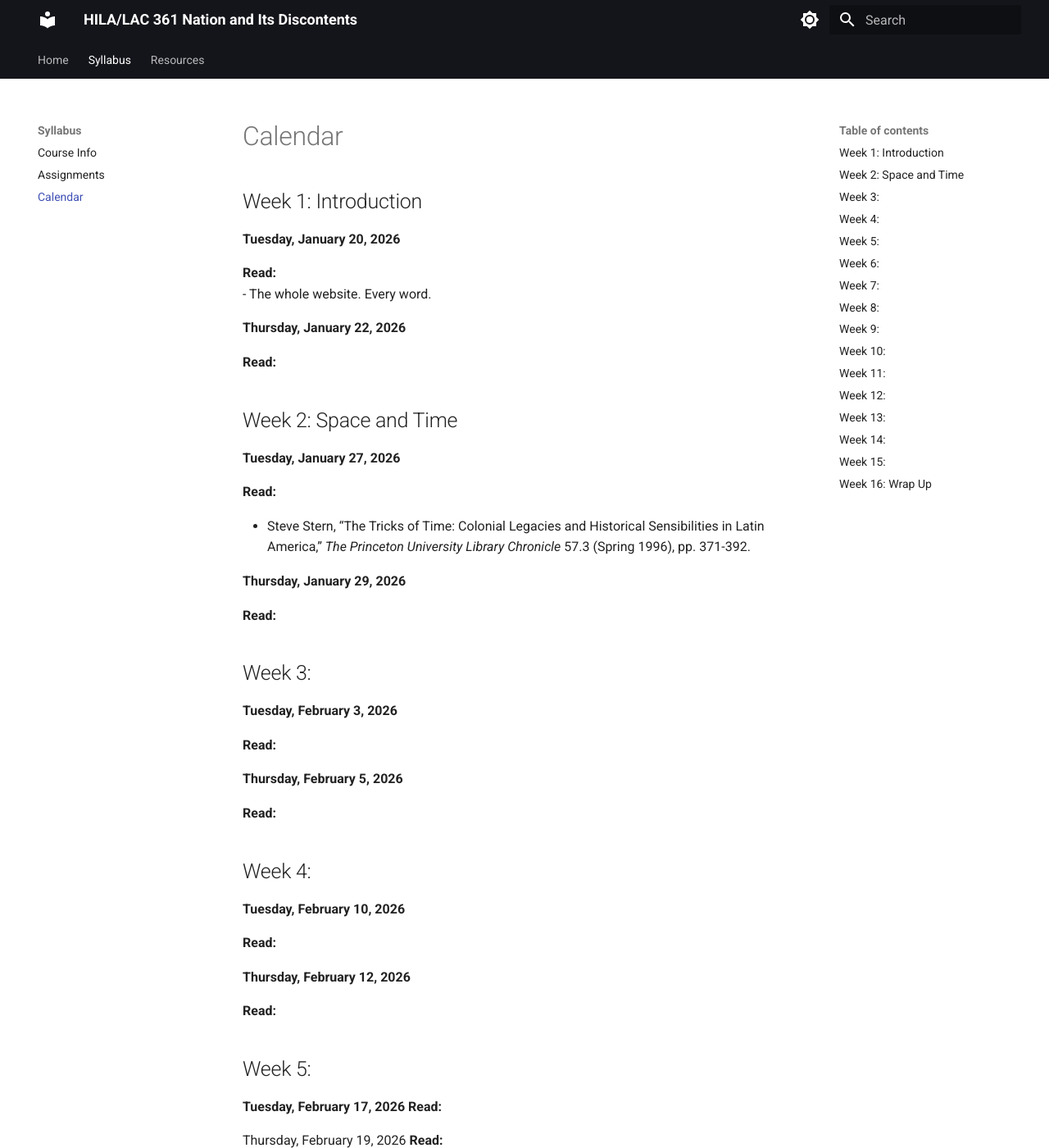
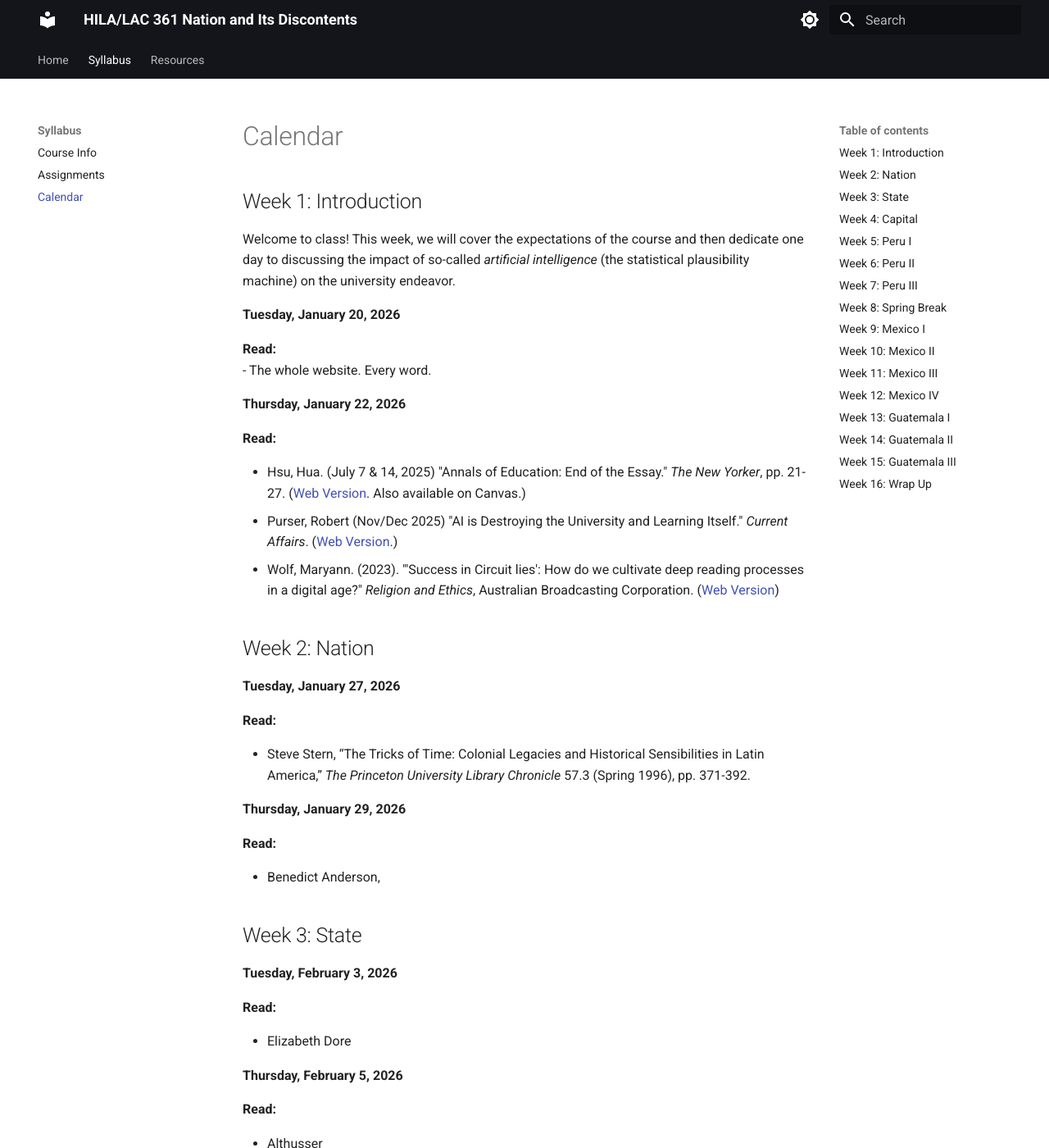
Before and after one commit to chadblack/361S2026, an MkDocs documentation site: the page built from docs/calendar.md, in a window 1280 px wide and 1400 px high. Shown: the whole window at 82% size. Built offline with MkDocs 1.6.1 and Material for MkDocs 9.7.7, drawn with Linux system fonts in a browser that asks for light colours; some of the changed text lies outside the part shown.

Commit message:
Update calendar.md

```diff
--- a/docs/calendar.md
+++ b/docs/calendar.md
@@ -3,6 +3,8 @@ title: Calendar
 ---
 
 ## Week 1: Introduction
+
+Welcome to class! This week, we will cover the expectations of the course and then dedicate one day to discussing the impact of so-called *artificial intelligence* (the statistical plausibility machine) on the university endeavor.
 
 **Tuesday, January 20, 2026**
 
@@ -13,9 +15,12 @@ title: Calendar
 
 **Read:**
 
+* Hsu, Hua. (July 7 & 14, 2025) "Annals of Education: End of the Essay." *The New Yorker*, pp. 21-27. ([Web Version](https://www.newyorker.com/magazine/2025/07/07/the-end-of-the-english-paper). Also available on Canvas.)
+* Purser, Robert (Nov/Dec 2025) "AI is Destroying the University and Learning Itself." *Current Affairs*. ([Web Version](https://www.currentaffairs.org/news/ai-is-destroying-the-university-and-learning-itself).)
+* Wolf, Maryann. (2023). "'Success in Circuit lies': How do we cultivate deep reading processes in a digital age?" *Religion and Ethics*, Australian Broadcasting Corporation. ([Web Version](https://www.abc.net.au/religion/maryanne-wolf-cultivating-deep-reading-in-a-digital-age/102001224))
 
 
-## Week 2: Space and Time
+## Week 2: Nation
 
 **Tuesday, January 27, 2026**
 
@@ -27,32 +32,39 @@ title: Calendar
 
 **Read:**
 
+* Benedict Anderson,
 
-## Week 3:
+
+## Week 3:  State
 
 **Tuesday, February 3, 2026**
 
 **Read:**
 
+* Elizabeth Dore
 
 **Thursday, February 5, 2026**
 
 **Read:**
 
+* Althusser
 
-## Week 4:
+
+## Week 4: Capital
 
 **Tuesday, February 10, 2026**
 
 **Read:**
 
+* Marx
 
 **Thursday, February 12, 2026**
 
 **Read:**
 
+* Karatani
 
-## Week 5:
+## Week 5:  Peru I
 
 **Tuesday, February 17, 2026**
 **Read:**
@@ -62,7 +74,7 @@ Thursday, February 19, 2026
 **Read:**
 
 
-## Week 6:
+## Week 6:  Peru II
 
 Tuesday, February 24, 2026
 
@@ -73,7 +85,7 @@ Thursday, February 26, 2026
 
 **Read:**
 
-## Week 7:
+## Week 7:  Peru III
 
 Tuesday, March 3, 2026
 
@@ -85,13 +97,13 @@ Thursday, March 5, 2026
 **Read:**
 
 
-## Week 8:
+## Week 8:  Spring Break
 
 Tuesday, March 10, 2026
 
 Thursday, March 12, 2026
 
-## Week 9:
+## Week 9:  Mexico I
 
 Tuesday, March 17, 2026
 
@@ -99,7 +111,7 @@ Tuesday, March 17, 2026
 
 Thursday, March 19, 2026
 
-## Week 10:
+## Week 10:  Mexico II
 
 Tuesday, March 24, 2026
 
@@ -107,7 +119,7 @@ Tuesday, March 24, 2026
 
 Thursday, March 26, 2026
 
-## Week 11:
+## Week 11:  Mexico III
 
 Tuesday, March 31, 2026
 
@@ -118,7 +130,7 @@ Thursday, April 2, 2026
 
 **Read:**
 
-## Week 12:
+## Week 12: Mexico IV
 
 Tuesday, April 7, 2026
 
@@ -128,7 +140,7 @@ Tuesday, April 7, 2026
 Thursday, April 9, 2026
 **Read:**
 
-## Week 13:
+## Week 13: Guatemala I
 
 Tuesday, April 14, 2026
 
@@ -136,7 +148,7 @@ Tuesday, April 14, 2026
 
 Thursday, April 16, 2026
 
-## Week 14:
+## Week 14: Guatemala II
 
 Tuesday, April 21, 2026
 
@@ -146,7 +158,7 @@ Thursday, April 23, 2026
 
 **Read:**
 
-## Week 15:
+## Week 15: Guatemala III
 
 Tuesday, April 28, 2026
 
```
